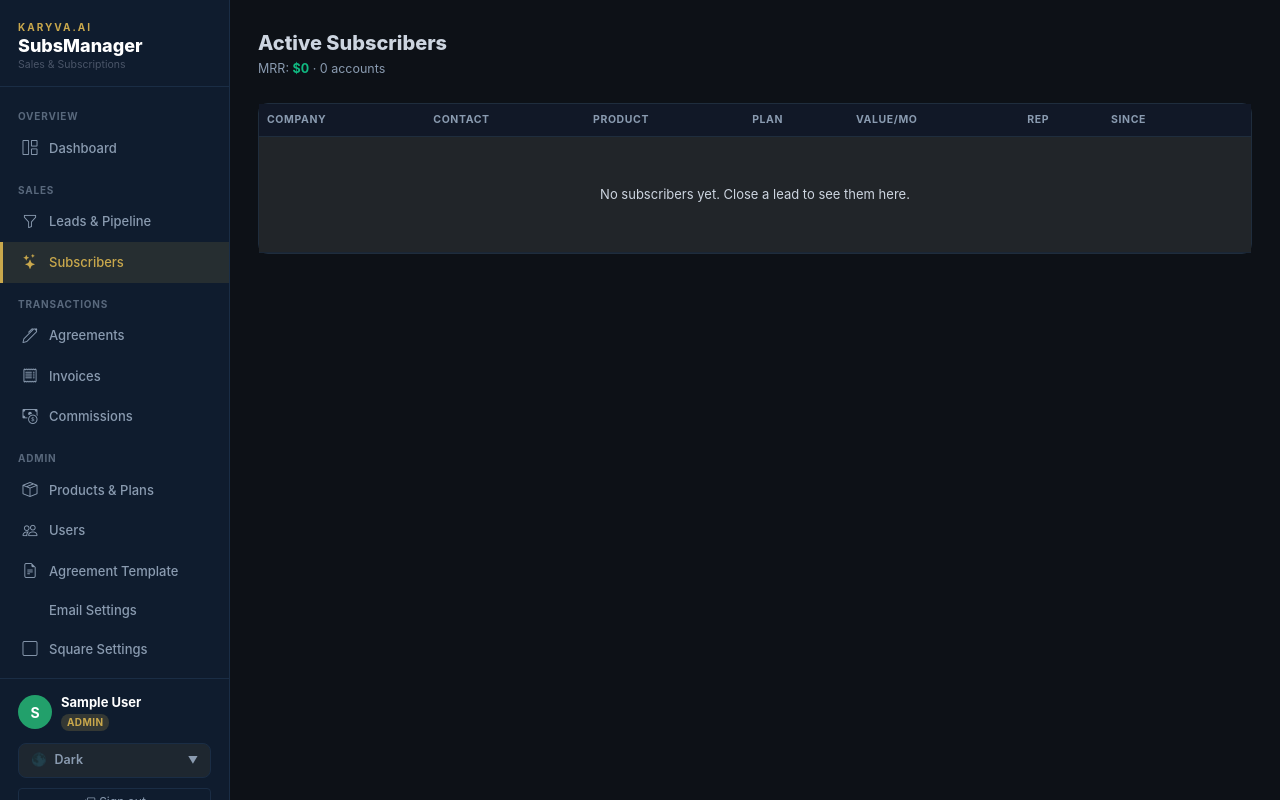
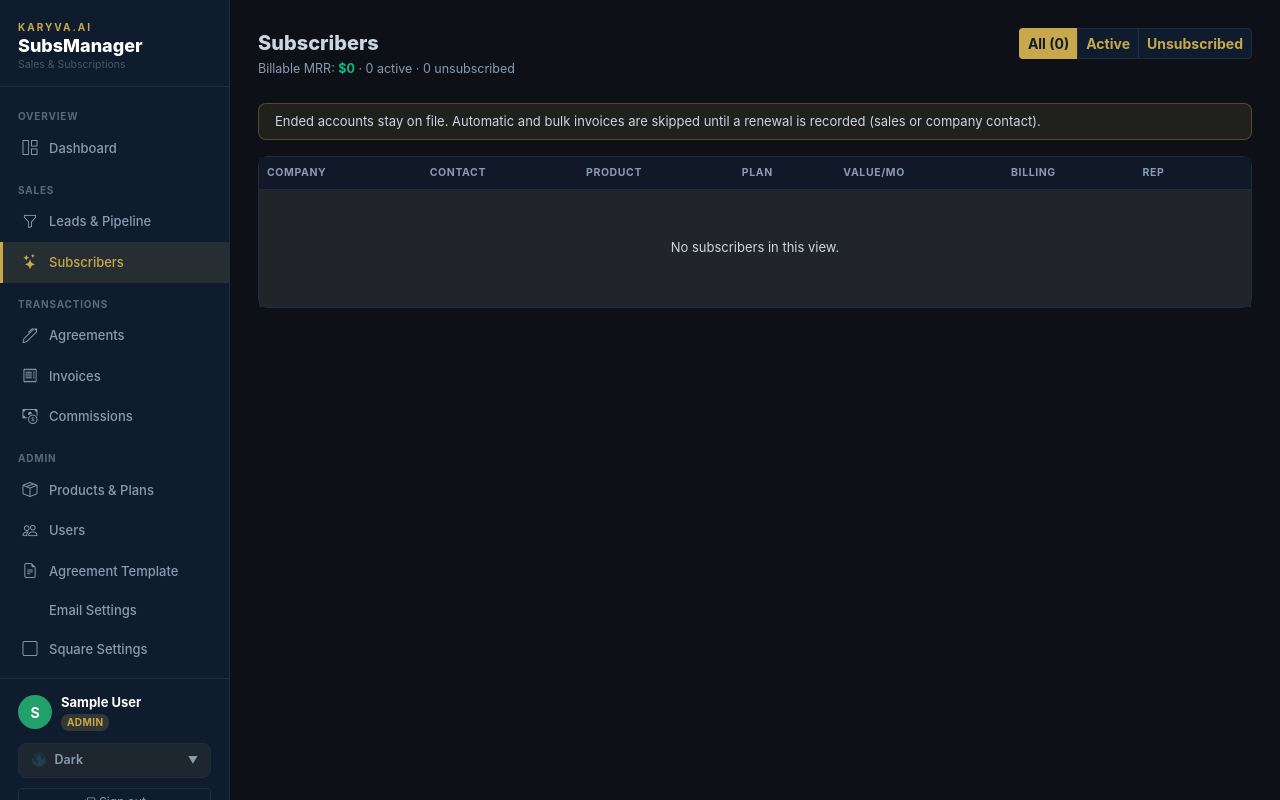
Before and after one commit to prassanan-source/revfi, a Flask app: page /subscribers in a window 1280 px wide. Run offline with Flask 3, Linux system fonts and the light colour scheme; the visitor is signed in with stand-in values (Sample User, id 1).

Commit message:
Pause billing for ended subscribers and log sales or company renewals.
Co-authored-by: Cursor <cursoragent@cursor.com>

```diff
--- a/app.py
+++ b/app.py
@@ -91,6 +91,9 @@ class Lead(db.Model):
     setup_fee       = db.Column(db.Float,        default=300)     # one-time setup fee (0 = waived)
     notes           = db.Column(db.Text)
     value           = db.Column(db.Float,        default=0)       # monthly subscription fee
+    billing_status  = db.Column(db.String(20),   default="active")  # active | unsubscribed
+    unsubscribed_at = db.Column(db.DateTime,     nullable=True)
+    resubscribed_at = db.Column(db.DateTime,     nullable=True)
     created_at   = db.Column(db.DateTime, default=datetime.utcnow)
     updated_at   = db.Column(db.DateTime, default=datetime.utcnow, onupdate=datetime.utcnow)
 
@@ -187,6 +190,22 @@ class EmailSettings(db.Model):
     from_email = db.Column(db.String(200), default="")
     use_tls    = db.Column(db.Boolean,     default=True)
     updated_at = db.Column(db.DateTime,    default=datetime.utcnow)
+
+
+class SubscriptionActivity(db.Model):
+    __tablename__ = "subscription_activities"
+    id           = db.Column(db.Integer, primary_key=True)
+    lead_id      = db.Column(db.Integer, db.ForeignKey("leads.id"), nullable=False)
+    action       = db.Column(db.String(30), nullable=False)
+    channel      = db.Column(db.String(30), default="sales")
+    notes        = db.Column(db.Text, default="")
+    happened_at  = db.Column(db.Date, nullable=True)
+    user_id      = db.Column(db.Integer, db.ForeignKey("users.id"), nullable=True)
+    created_at   = db.Column(db.DateTime, default=datetime.utcnow)
+
+    lead = db.relationship("Lead", backref=db.backref("sub_activities", lazy="dynamic",
+                                                      order_by="SubscriptionActivity.created_at.desc()"))
+    user = db.relationship("User", foreign_keys=[user_id])
 
 
 # ── Helpers ──────────────────────────────────────────────────────────────────
@@ -800,6 +819,37 @@ def fmt_usd(val):
     except Exception:
         return "$0"
 
+def is_billable(lead):
+    """Closed-won accounts that are not in an unsubscribed hold."""
+    if not lead or lead.status != "Closed Won":
+        return False
+    return (getattr(lead, "billing_status", None) or "active") == "active"
+
+
+def log_sub_activity(lead, action, channel, notes, happened_at=None):
+    when = happened_at
+    if isinstance(when, str) and when:
+        try:
+            when = datetime.strptime(when[:10], "%Y-%m-%d").date()
+        except ValueError:
+            when = date.today()
+    elif not when:
+        when = date.today()
+    db.session.add(SubscriptionActivity(
+        lead_id=lead.id,
+        action=action,
+        channel=channel if channel in ("sales", "company") else "sales",
+        notes=(notes or "").strip(),
+        happened_at=when,
+        user_id=session.get("user_id"),
+    ))
+
+
+def can_manage_subscriber(lead):
+    if session.get("user_role") == "admin":
+        return True
+    return lead and lead.assignee_id == session.get("user_id")
+
 app.jinja_env.globals.update(
     fmt_usd=fmt_usd,
     current_user=current_user,
@@ -807,6 +857,7 @@ app.jinja_env.globals.update(
     STAGE_COLORS=STAGE_COLORS,
     datetime=datetime,
     date=date,
+    is_billable=is_billable,
 )
 
 # ── Auth ─────────────────────────────────────────────────────────────────────
@@ -849,8 +900,8 @@ def dashboard():
     lost   = [l for l in leads if l.status == "Closed Lost"]
     active = [l for l in leads if l.status not in ("Closed Won","Closed Lost")]
 
-    # MRR uses discounted price
-    mrr = sum(calc_discounted_price(l)[0] for l in won)
+    # MRR uses discounted price of billable (not unsubscribed) accounts
+    mrr = sum(calc_discounted_price(l)[0] for l in won if is_billable(l))
     arr = mrr * 12
     pipeline_val = sum(calc_discounted_price(l)[0] for l in active)
 
@@ -866,7 +917,7 @@ def dashboard():
     subs_q = Lead.query.filter_by(status="Closed Won")
     if not is_admin:
         subs_q = subs_q.filter_by(assignee_id=current_uid)
-    subscribers = subs_q.all()
+    subscribers = [s for s in subs_q.all() if is_billable(s)]
     sub_prices  = {s.id: calc_discounted_price(s)[0] for s in subscribers}
 
     # Billing — non-admin sees invoices for their own subscribers only
@@ -1172,7 +1223,7 @@ def agreement_resend(aid):
 @login_required
 def invoices():
     invs = Invoice.query.order_by(Invoice.due_date.desc()).all()
-    subscribers = Lead.query.filter_by(status="Closed Won").all()
+    subscribers = [s for s in Lead.query.filter_by(status="Closed Won").all() if is_billable(s)]
     sub_prices = {}
     for s in subscribers:
         final, setup, label = calc_discounted_price(s)
@@ -1184,6 +1235,9 @@ def invoices():
 def invoice_new():
     f = request.form
     lead   = Lead.query.get(f.get("lead_id"))
+    if lead and not is_billable(lead):
+        flash("No invoices while this subscriber is unsubscribed. Record a renewal first.", "warning")
+        return redirect(url_for("invoices"))
     amount = float(f.get("amount") or 0)
     include_setup = f.get("include_setup_fee") == "1"
 
@@ -1260,11 +1314,15 @@ def invoice_void(iid):
 @app.route("/invoices/generate-bulk", methods=["POST"])
 @login_required
 def invoice_generate_bulk():
-    """Generate monthly invoices for all active subscribers without one this month."""
+    """Generate monthly invoices for billable subscribers without one this month."""
     period_start = date.today().replace(day=1)
     subs = Lead.query.filter_by(status="Closed Won").all()
     created = 0
+    skipped = 0
     for lead in subs:
+        if not is_billable(lead):
+            skipped += 1
+            continue
         existing = Invoice.query.filter(
             Invoice.lead_id == lead.id,
             Invoice.sent_at >= datetime(period_start.year, period_start.month, 1)
@@ -1293,7 +1351,7 @@ def invoice_generate_bulk():
             )
             if ok:
                 emailed += 1
-    flash(f"Generated {created} invoice(s), emailed {emailed}.", "success")
+    flash(f"Generated {created} invoice(s), emailed {emailed}. Skipped {skipped} unsubscribed.", "success")
     return redirect(url_for("invoices"))
 
 # ── Commissions ───────────────────────────────────────────────────────────────
@@ -1374,13 +1432,101 @@ def subscribers():
     q = Lead.query.filter_by(status="Closed Won")
     if not is_admin:
         q = q.filter_by(assignee_id=session.get("user_id"))
-    subs = q.order_by(Lead.updated_at.desc()).all()
+    all_subs = q.order_by(Lead.updated_at.desc()).all()
+    show = request.args.get("show", "all")
+    if show == "active":
+        subs = [s for s in all_subs if is_billable(s)]
+    elif show == "ended":
+        subs = [s for s in all_subs if not is_billable(s)]
+    else:
+        subs = all_subs
+        show = "all"
     sub_prices = {}
-    for s in subs:
+    for s in all_subs:
         final, setup, label = calc_discounted_price(s)
         sub_prices[s.id] = {"final": final, "setup": setup, "label": label}
-    mrr = sum(sub_prices[s.id]["final"] for s in subs)
-    return render_template("subscribers.html", subscribers=subs, mrr=mrr, sub_prices=sub_prices)
+    mrr = sum(sub_prices[s.id]["final"] for s in all_subs if is_billable(s))
+    counts = {
+        "all": len(all_subs),
+        "active": sum(1 for s in all_subs if is_billable(s)),
+        "ended": sum(1 for s in all_subs if not is_billable(s)),
+    }
+    return render_template("subscribers.html", subscribers=subs, mrr=mrr,
+                           sub_prices=sub_prices, show=show, counts=counts)
+
+
+@app.route("/subscribers/<int:lid>")
+@login_required
+def subscriber_detail(lid):
+    lead = Lead.query.get_or_404(lid)
+    if lead.status != "Closed Won":
+        flash("That account is not a subscriber.", "warning")
+        return redirect(url_for("subscribers"))
+    if not can_manage_subscriber(lead):
+        flash("You can only view your own subscribers.", "danger")
+        return redirect(url_for("subscribers"))
+    final, setup, label = calc_discounted_price(lead)
+    activities = lead.sub_activities.order_by(SubscriptionActivity.created_at.desc()).all()
+    return render_template("subscriber_detail.html", s=lead, activities=activities,
+                           price={"final": final, "setup": setup, "label": label},
+                           billable=is_billable(lead))
+
+
+@app.route("/subscribers/<int:lid>/end", methods=["POST"])
+@login_required
+def subscriber_end(lid):
+    lead = Lead.query.get_or_404(lid)
+    if not can_manage_subscriber(lead):
+        flash("You can only update your own subscribers.", "danger")
+        return redirect(url_for("subscribers"))
+    if not is_billable(lead) and (lead.billing_status or "active") == "unsubscribed":
+        flash(f"{lead.company} is already unsubscribed.", "info")
+        return redirect(url_for("subscriber_detail", lid=lid))
+    lead.billing_status = "unsubscribed"
+    lead.unsubscribed_at = datetime.utcnow()
+    lead.updated_at = datetime.utcnow()
+    log_sub_activity(lead, "ended", request.form.get("channel", "sales"),
+                     request.form.get("notes", ""), request.form.get("happened_at"))
+    db.session.commit()
+    flash(f"{lead.company} marked unsubscribed. Automatic invoices are paused.", "warning")
+    return redirect(url_for("subscriber_detail", lid=lid))
+
+
+@app.route("/subscribers/<int:lid>/renew", methods=["POST"])
+@login_required
+def subscriber_renew(lid):
+    lead = Lead.query.get_or_404(lid)
+    if not can_manage_subscriber(lead):
+        flash("You can only update your own subscribers.", "danger")
+        return redirect(url_for("subscribers"))
+    lead.billing_status = "active"
+    lead.resubscribed_at = datetime.utcnow()
+    lead.status = "Closed Won"
+    lead.updated_at = datetime.utcnow()
+    log_sub_activity(lead, "renewed", request.form.get("channel", "sales"),
+                     request.form.get("notes", ""), request.form.get("happened_at"))
+    db.session.commit()
+    flash(f"{lead.company} renewed. Invoices will generate again.", "success")
+    return redirect(url_for("subscriber_detail", lid=lid))
+
+
+@app.route("/subscribers/<int:lid>/note", methods=["POST"])
+@login_required
+def subscriber_note(lid):
+    lead = Lead.query.get_or_404(lid)
+    if not can_manage_subscriber(lead):
+        flash("You can only update your own subscribers.", "danger")
+        return redirect(url_for("subscribers"))
+    notes = (request.form.get("notes") or "").strip()
+    if not notes:
+        flash("Enter a note.", "warning")
+        return redirect(url_for("subscriber_detail", lid=lid))
+    log_sub_activity(lead, "note", request.form.get("channel", "sales"),
+                     notes, request.form.get("happened_at"))
+    db.session.commit()
+    flash("Activity recorded.", "success")
+    return redirect(url_for("subscriber_detail", lid=lid))
+
 
 # ── Products & Plans ──────────────────────────────────────────────────────────
 
@@ -2012,6 +2158,7 @@ def safe_init_db():
 
     db.create_all()
     _migrate_agreement_template_schema(db_path)
+    _migrate_billing_schema(db_path)
 
 
 def _migrate_agreement_template_schema(db_path):
@@ -2043,6 +2190,40 @@ def _migrate_agreement_template_schema(db_path):
         conn.close()
 
 
+def _migrate_billing_schema(db_path):
+    """Add unsubscribe / activity tracking without wiping live data."""
+    if not os.path.exists(db_path):
+        return
+    conn = sqlite3.connect(db_path)
+    try:
+        lead_cols = [r[1] for r in conn.execute("PRAGMA table_info(leads)").fetchall()]
+        if lead_cols and "billing_status" not in lead_cols:
+            conn.execute("ALTER TABLE leads ADD COLUMN billing_status VARCHAR(20) DEFAULT 'active'")
+            conn.execute("UPDATE leads SET billing_status = 'active' WHERE billing_status IS NULL")
+            print("✅  Added leads.billing_status")
+        if lead_cols and "unsubscribed_at" not in lead_cols:
+            conn.execute("ALTER TABLE leads ADD COLUMN unsubscribed_at DATETIME")
+        if lead_cols and "resubscribed_at" not in lead_cols:
+            conn.execute("ALTER TABLE leads ADD COLUMN resubscribed_at DATETIME")
+        conn.execute(
+            """CREATE TABLE IF NOT EXISTS subscription_activities (
+                id INTEGER PRIMARY KEY,
+                lead_id INTEGER NOT NULL,
+                action VARCHAR(30) NOT NULL,
+                channel VARCHAR(30),
+                notes TEXT,
+                happened_at DATE,
+                user_id INTEGER,
+                created_at DATETIME,
+                FOREIGN KEY(lead_id) REFERENCES leads(id),
+                FOREIGN KEY(user_id) REFERENCES users(id)
+            )"""
+        )
+        conn.commit()
+    finally:
+        conn.close()
+
+
 with app.app_context():
     safe_init_db()
     seed_db()
--- a/templates/invoices.html
+++ b/templates/invoices.html
@@ -10,7 +10,7 @@
     </div>
   </div>
   <div class="d-flex gap-2">
-    <form method="post" action="{{ url_for('invoice_generate_bulk') }}" class="d-inline">
+    <form method="post" action="{{ url_for('invoice_generate_bulk') }}" class="d-inline" onsubmit="return confirm('Create this month’s invoices for active subscribers only? Unsubscribed accounts are skipped.');">
       <button class="btn btn-navy"><i class="bi bi-lightning me-1"></i>Generate Monthly</button>
     </form>
     <button class="btn btn-gold" data-bs-toggle="modal" data-bs-target="#newInvModal">
--- a/templates/subscribers.html
+++ b/templates/subscribers.html
@@ -1,44 +1,65 @@
 {% extends "base.html" %}
 {% block title %}Subscribers{% endblock %}
 {% block content %}
-<div class="page-header d-flex justify-content-between align-items-start">
+<div class="page-header d-flex justify-content-between align-items-start flex-wrap gap-3">
   <div>
-    <div class="page-title">Active Subscribers</div>
-    <div class="page-sub">MRR: <strong style="color:#10B981;">{{ fmt_usd(mrr) }}</strong> · {{ subscribers|length }} accounts</div>
+    <div class="page-title">Subscribers</div>
+    <div class="page-sub">Billable MRR: <strong style="color:#10B981;">{{ fmt_usd(mrr) }}</strong> · {{ counts.active }} active · {{ counts.ended }} unsubscribed</div>
   </div>
+  <div class="btn-group">
+    <a href="{{ url_for('subscribers', show='all') }}" class="btn btn-sm {% if show=='all' %}btn-gold{% else %}btn-navy{% endif %}">All ({{ counts.all }})</a>
+    <a href="{{ url_for('subscribers', show='active') }}" class="btn btn-sm {% if show=='active' %}btn-gold{% else %}btn-navy{% endif %}">Active</a>
+    <a href="{{ url_for('subscribers', show='ended') }}" class="btn btn-sm {% if show=='ended' %}btn-gold{% else %}btn-navy{% endif %}">Unsubscribed</a>
+  </div>
+</div>
+<div class="alert py-2 mb-3" style="background:rgba(201,168,76,.1);border:1px solid rgba(201,168,76,.3);font-size:13px;color:#cdd5e0;">
+  Ended accounts stay on file. Automatic and bulk invoices are skipped until a renewal is recorded (sales or company contact).
 </div>
 <div class="card">
   <div class="table-responsive">
     <table class="table mb-0">
       <thead>
-        <tr><th>Company</th><th>Contact</th><th>Product</th><th>Plan</th><th>Value/mo</th><th>Rep</th><th>Since</th><th></th></tr>
+        <tr><th>Company</th><th>Contact</th><th>Product</th><th>Plan</th><th>Value/mo</th><th>Billing</th><th>Rep</th><th></th></tr>
       </thead>
       <tbody>
       {% for s in subscribers %}
+      {% set billable = is_billable(s) %}
       <tr>
-        <td><strong>{{ s.company }}</strong></td>
+        <td>
+          <a href="{{ url_for('subscriber_detail', lid=s.id) }}" style="font-weight:700;color:#fff;">{{ s.company }}</a>
+        </td>
         <td>
           <div>{{ s.contact }}</div>
           <div style="font-size:11px;color:var(--revfi-muted);">{{ s.email }}</div>
         </td>
         <td>{% if s.product %}<span style="color:{{ s.product.color }};font-weight:700;">{{ s.product.icon }} {{ s.product.name }}</span>{% endif %}</td>
         <td>{% if s.plan %}<span class="badge rounded-pill px-3" style="background:rgba(16,185,129,.15);color:#10B981;font-size:11px;">{{ s.plan.name }}</span>{% endif %}</td>
-        <td style="font-weight:700;font-size:15px;">{{ fmt_usd(sub_prices[s.id].final) }}{% if s.value != sub_prices[s.id].final %}<div style="font-size:10px;color:#8A9BB0;text-decoration:line-through;">{{ fmt_usd(s.value) }}</div>{% endif %}</td>
+        <td style="font-weight:700;font-size:15px;">{{ fmt_usd(sub_prices[s.id].final) }}</td>
+        <td>
+          {% if billable %}
+          <span class="badge" style="background:rgba(16,185,129,.2);color:#10B981;">Active</span>
+          {% else %}
+          <span class="badge" style="background:rgba(239,68,68,.2);color:#F87171;">Unsubscribed</span>
+          <div style="font-size:10px;color:#8A9BB0;margin-top:3px;">{{ s.unsubscribed_at.strftime('%b %d, %Y') if s.unsubscribed_at else '' }}</div>
+          {% endif %}
+        </td>
         <td style="font-size:12.5px;">{{ s.assignee.name if s.assignee else '—' }}</td>
-        <td style="font-size:12px;color:var(--revfi-muted);">{{ s.updated_at.strftime('%b %d, %Y') }}</td>
-        <td>
+        <td class="text-nowrap">
+          <a href="{{ url_for('subscriber_detail', lid=s.id) }}" class="btn btn-sm btn-navy">Activity</a>
+          {% if billable %}
           <form method="post" action="{{ url_for('invoice_new') }}" class="d-inline">
             <input type="hidden" name="lead_id" value="{{ s.id }}">
             <input type="hidden" name="amount" value="{{ sub_prices[s.id].final }}">
             <input type="hidden" name="cadence" value="{{ s.plan.cadence if s.plan else 'monthly' }}">
             <input type="hidden" name="due_date" value="{{ date.today().strftime('%Y-%m-%d') }}">
             <input type="hidden" name="send_via" value="square">
-            <button class="btn btn-sm btn-navy"><i class="bi bi-square me-1"></i>Invoice via Square</button>
+            <button class="btn btn-sm btn-navy"><i class="bi bi-square me-1"></i>Invoice</button>
           </form>
+          {% endif %}
         </td>
       </tr>
       {% else %}
-      <tr><td colspan="8" class="text-center py-5" style="color:var(--revfi-muted);">No subscribers yet. Close a lead to see them here.</td></tr>
+      <tr><td colspan="8" class="text-center py-5" style="color:var(--revfi-muted);">No subscribers in this view.</td></tr>
       {% endfor %}
       </tbody>
     </table>
```
Also changed, not shown: templates/subscriber_detail.html (added, +143 -0 lines).
